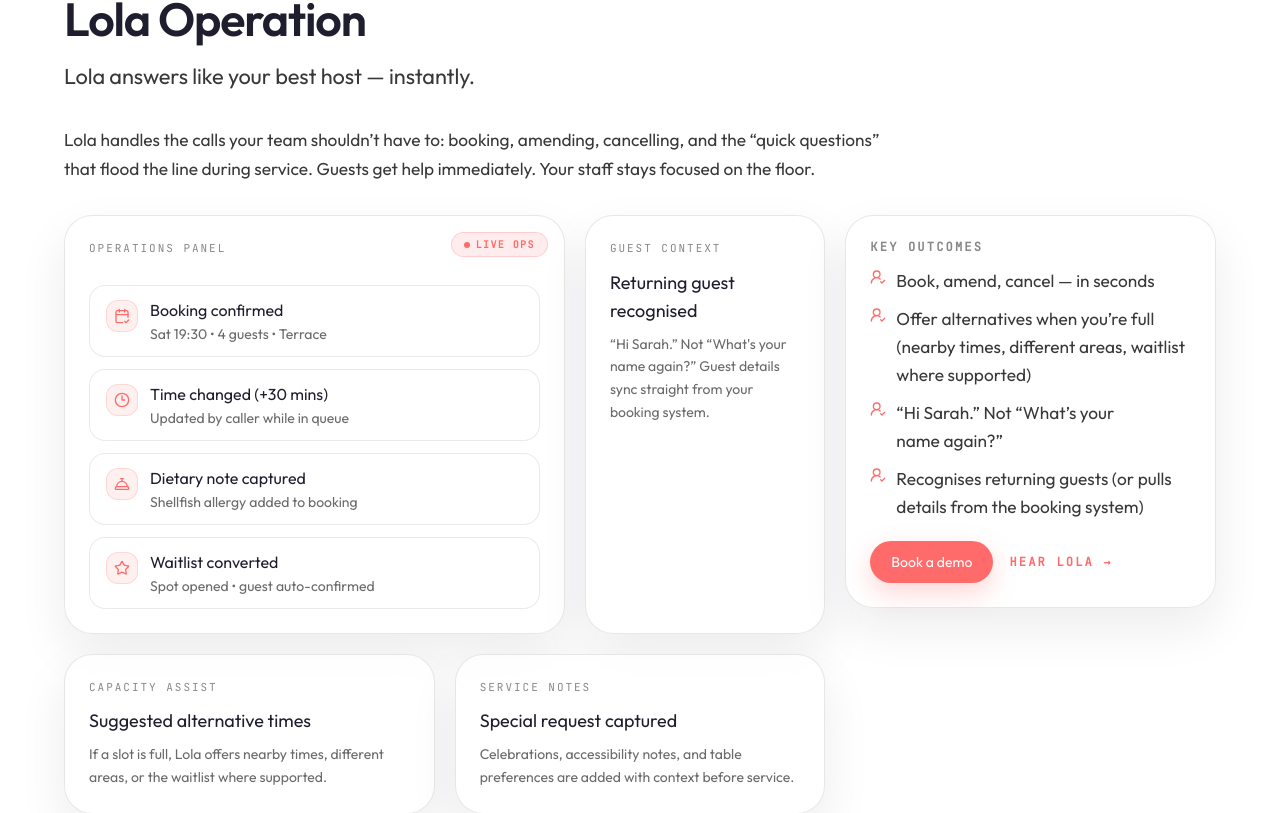
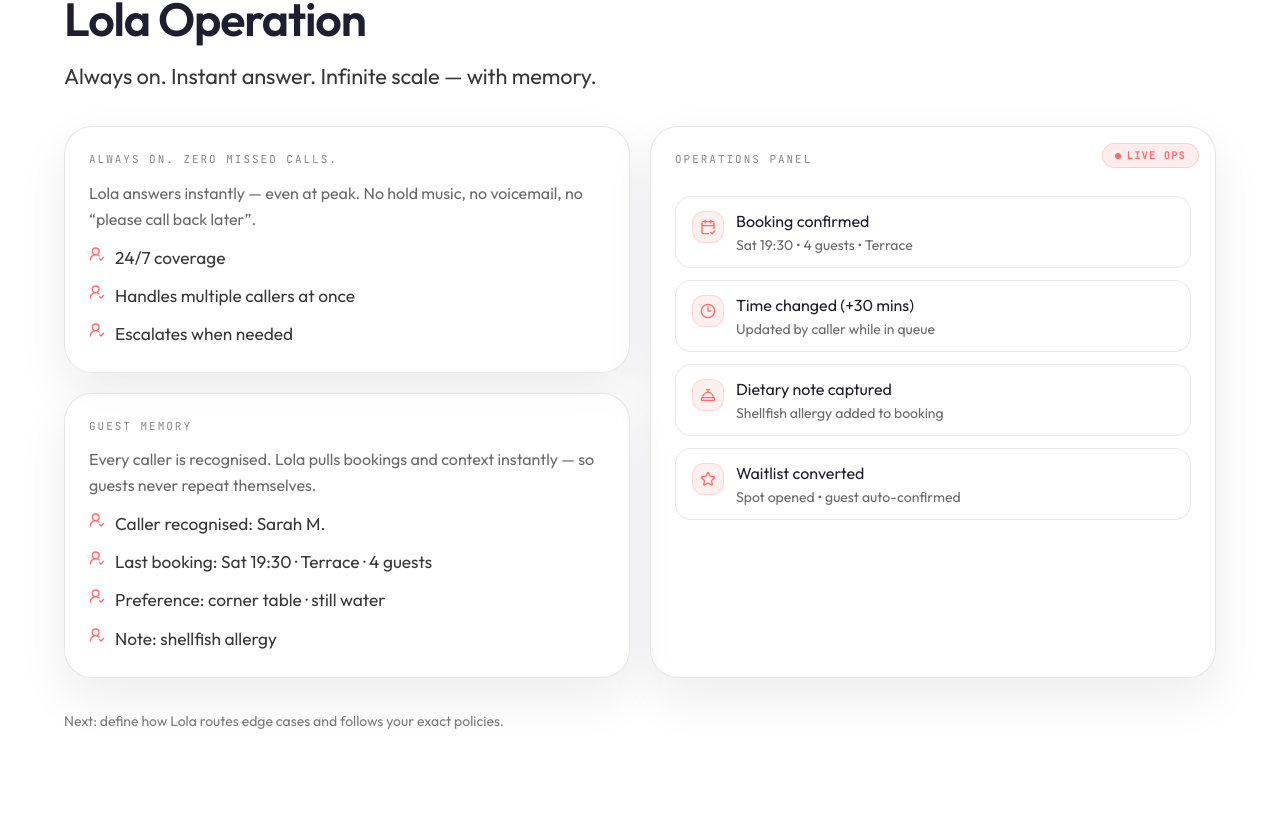
Before and after one commit to iainmacr77/r3worked-website, a Next.js app: page / in a window 1280 px wide. Shown: the part 6454-7267 px from the top of the page. Built offline with nearby package versions, Linux system fonts and the light colour scheme.

Commit message:
Adding new bentos to Phase 02/A

```diff
--- a/src/components/ui/TheFramework.tsx
+++ b/src/components/ui/TheFramework.tsx
@@ -298,8 +298,29 @@
 
 function OperationBentoVisual() {
     return (
-        <div className="grid grid-cols-1 gap-4 md:grid-cols-6 md:gap-5">
-            <GlassCard className="relative md:col-span-4">
+        <div className="grid grid-cols-1 gap-4 md:grid-cols-2 md:gap-5">
+            <GlassCard>
+                <p className="font-jetbrains text-[11px] uppercase tracking-[0.18em] text-charcoal/60">Always On. Zero Missed Calls.</p>
+                <p className="mt-3 font-outfit text-sm leading-relaxed text-charcoal/75 md:text-base">
+                    Lola answers instantly — even at peak. No hold music, no voicemail, no &ldquo;please call back later&rdquo;.
+                </p>
+                <ul className="type-body mt-3 max-w-none space-y-2.5 text-charcoal">
+                    <li className="flex items-start gap-2.5 leading-relaxed">
+                        <UserRoundCheck className="mt-0.5 h-4 w-4 flex-none text-coral" />
+                        <span>24/7 coverage</span>
+                    </li>
+                    <li className="flex items-start gap-2.5 leading-relaxed">
+                        <UserRoundCheck className="mt-0.5 h-4 w-4 flex-none text-coral" />
+                        <span>Handles multiple callers at once</span>
+                    </li>
+                    <li className="flex items-start gap-2.5 leading-relaxed">
+                        <UserRoundCheck className="mt-0.5 h-4 w-4 flex-none text-coral" />
+                        <span>Escalates when needed</span>
+                    </li>
+                </ul>
+            </GlassCard>
+
+            <GlassCard className="order-3 md:order-none md:row-span-2 relative">
                 <span className="absolute right-4 top-4 inline-flex items-center gap-1.5 rounded-full border border-coral/25 bg-coral/12 px-3 py-1 font-jetbrains text-[10px] font-semibold uppercase tracking-[0.14em] text-coral">
                     <span className="inline-block h-1.5 w-1.5 rounded-full bg-coral" />
                     Live Ops
@@ -312,26 +333,30 @@
                     <OpsRow icon={<Star className="h-4 w-4" />} title="Waitlist converted" detail="Spot opened • guest auto-confirmed" />
                 </div>
             </GlassCard>
-            <GlassCard className="md:col-span-2">
-                <p className="font-jetbrains text-[11px] uppercase tracking-[0.18em] text-charcoal/60">Guest Context</p>
-                <p className="mt-3 font-outfit text-lg font-medium text-ink">Returning guest recognised</p>
-                <p className="mt-2 font-outfit text-sm leading-relaxed text-charcoal/75">
-                    &ldquo;Hi Sarah.&rdquo; Not &ldquo;What&apos;s your name again?&rdquo; Guest details sync straight from your booking system.
+
+            <GlassCard className="order-2 md:order-none">
+                <p className="font-jetbrains text-[11px] uppercase tracking-[0.18em] text-charcoal/60">Guest Memory</p>
+                <p className="mt-3 font-outfit text-sm leading-relaxed text-charcoal/75 md:text-base">
+                    Every caller is recognised. Lola pulls bookings and context instantly — so guests never repeat themselves.
                 </p>
-            </GlassCard>
-            <GlassCard className="md:col-span-3">
-                <p className="font-jetbrains text-[11px] uppercase tracking-[0.18em] text-charcoal/60">Capacity Assist</p>
-                <p className="mt-3 font-outfit text-lg font-medium text-ink">Suggested alternative times</p>
-                <p className="mt-2 font-outfit text-sm leading-relaxed text-charcoal/75">
-                    If a slot is full, Lola offers nearby times, different areas, or the waitlist where supported.
-                </p>
-            </GlassCard>
-            <GlassCard className="md:col-span-3">
-                <p className="font-jetbrains text-[11px] uppercase tracking-[0.18em] text-charcoal/60">Service Notes</p>
-                <p className="mt-3 font-outfit text-lg font-medium text-ink">Special request captured</p>
-                <p className="mt-2 font-outfit text-sm leading-relaxed text-charcoal/75">
-                    Celebrations, accessibility notes, and table preferences are added with context before service.
-                </p>
+                <ul className="type-body mt-3 max-w-none space-y-2.5 text-charcoal">
+                    <li className="flex items-start gap-2.5 leading-relaxed">
+                        <UserRoundCheck className="mt-0.5 h-4 w-4 flex-none text-coral" />
+                        <span>Caller recognised: Sarah M.</span>
+                    </li>
+                    <li className="flex items-start gap-2.5 leading-relaxed">
+                        <UserRoundCheck className="mt-0.5 h-4 w-4 flex-none text-coral" />
+                        <span>Last booking: Sat 19:30 · Terrace · 4 guests</span>
+                    </li>
+                    <li className="flex items-start gap-2.5 leading-relaxed">
+                        <UserRoundCheck className="mt-0.5 h-4 w-4 flex-none text-coral" />
+                        <span>Preference: corner table · still water</span>
+                    </li>
+                    <li className="flex items-start gap-2.5 leading-relaxed">
+                        <UserRoundCheck className="mt-0.5 h-4 w-4 flex-none text-coral" />
+                        <span>Note: shellfish allergy</span>
+                    </li>
+                </ul>
             </GlassCard>
         </div>
     );
@@ -391,8 +416,8 @@
         id: 2,
         phaseLabel: "Phase 02/A",
         title: "Lola Operation",
-        subheadline: "Lola answers like your best host — instantly.",
-        body: "Lola handles the calls your team shouldn’t have to: booking, amending, cancelling, and the “quick questions” that flood the line during service. Guests get help immediately. Your staff stays focused on the floor.",
+        subheadline: "Always on. Instant answer. Infinite scale — with memory.",
+        body: "",
         bullets: [
             "Book, amend, cancel — in seconds",
             "Offer alternatives when you’re full (nearby times, different areas, waitlist where supported)",
@@ -475,12 +500,20 @@
                                         titleClassName={FEATURE_SECTION_TITLE_CLASS}
                                     />
                                 ) : null}
-                                {"body" in step ? (
+                                {"body" in step && step.body ? (
                                     <p className="type-body text-charcoal">
                                         {step.body}
                                     </p>
                                 ) : null}
 
+                                {step.id === 2 ? (
+                                    <>
+                                        <step.visual />
+                                        <p className="font-outfit text-sm leading-relaxed text-charcoal/65">
+                                            Next: define how Lola routes edge cases and follows your exact policies.
+                                        </p>
+                                    </>
+                                ) : (
                                     <div className="grid grid-cols-1 gap-5 lg:grid-cols-12 lg:items-start">
                                         <div className="lg:col-span-8">
                                             <step.visual />
@@ -519,6 +552,7 @@
                                             ) : null}
                                         </GlassCard>
                                     </div>
+                                )}
                             </div>
                         ) : (
                             <div
```
Lines whose indentation alone changed are shown as unchanged.
